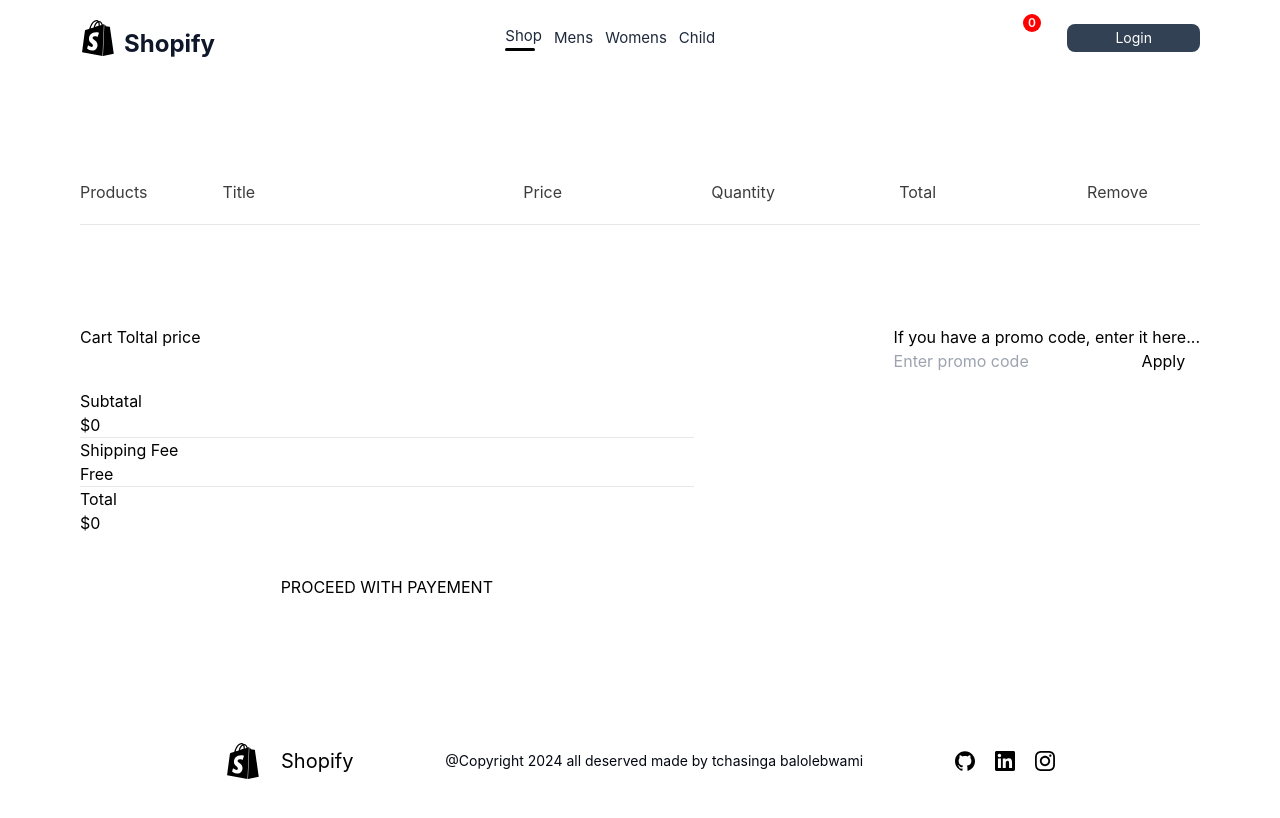
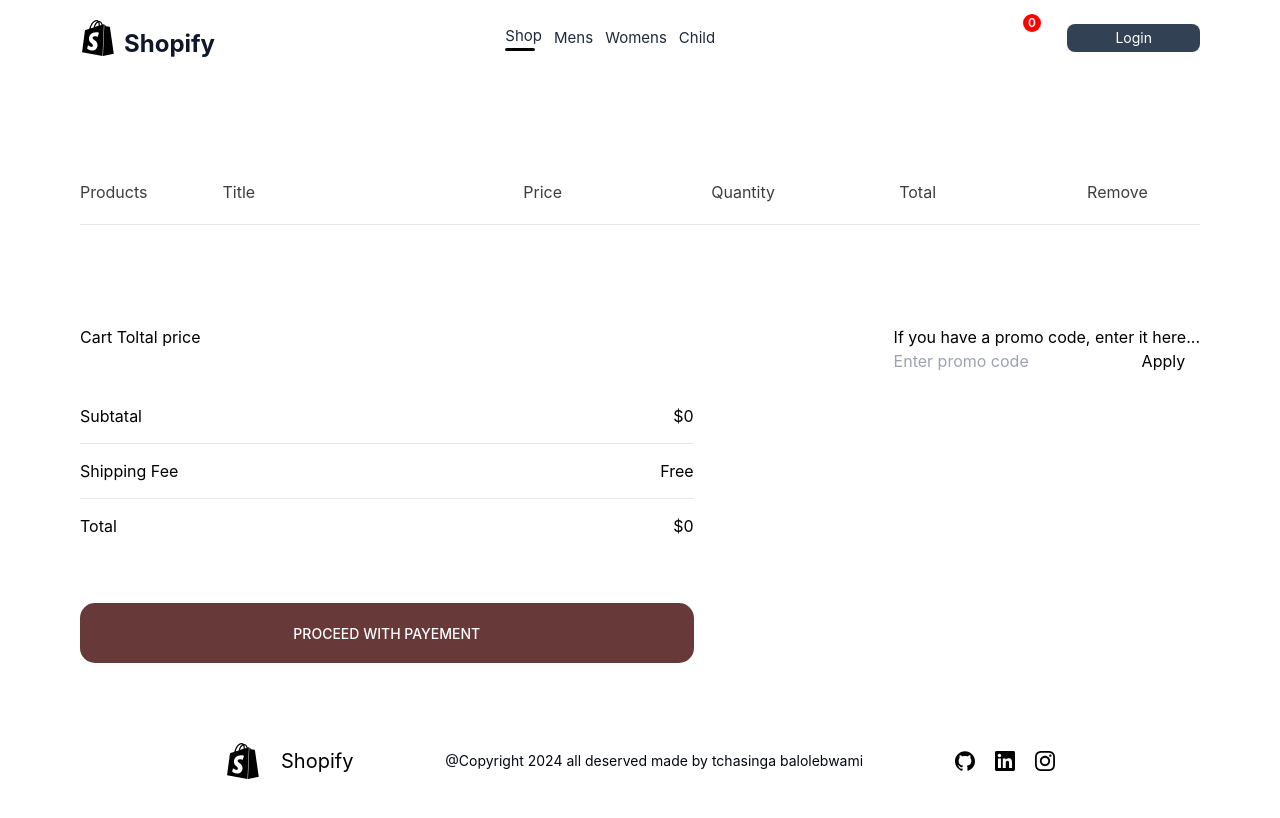
Before and after one commit to tchasinga/magazine-shopping, a React (Vite) app in the folder frontend/: page /cart in a window 1280 px wide. Shown: the top 818 px of the page. Built offline with nearby package versions, Linux system fonts and the light colour scheme; some icons are missing.

Commit message:
New code ...

```diff
--- a/frontend/src/Components/CartItem/CartItem.jsx
+++ b/frontend/src/Components/CartItem/CartItem.jsx
@@ -77,7 +77,7 @@ export default function CartItem() {
                         <h3>${0}</h3>
                     </div>
               </div>
-              <button className="uppercase"> proceed with payement</button>
+              <button className="uppercase btn-case-style"> proceed with payement</button>
            </div>
            <div className="cartitems-promocode">
                 <p>If you have a promo code, enter it here...</p>
--- a/frontend/src/index.css
+++ b/frontend/src/index.css
@@ -311,3 +311,28 @@
   margin-right: 200px;
   gap: 40px;
 }
+
+.cartitems-totals-items{
+  display: flex;
+  justify-content: space-between;
+  padding: 15px 0px;
+}
+
+.btn-case-style{
+  width: 100%;
+  height: 60px;
+  color: white;
+  background: #3d0101c6;
+  margin-top: 10px;
+  margin-bottom: 10px;
+  border-radius: 15px;
+  border: none;
+  font-size: 14px;
+  font-weight: 500;
+  cursor: pointer;
+  transition: all 0.5s ease;
+}
+
+.btn-case-style:hover{
+  background: #000000;
+}
```
